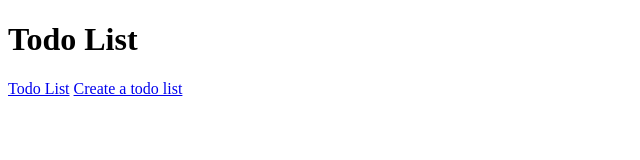
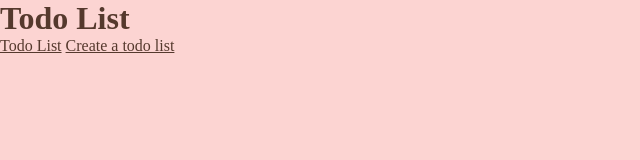
Before and after one commit to Siljeohlsen/todoapp, a website: page public/index.html in a window 1280 px wide. Shown: the whole page, without its empty margins (0-640 px from the left). Drawn offline with Linux system fonts and the light colour scheme.

Commit message:
lagt inn css i index

```diff
--- a/public/index.html
+++ b/public/index.html
@@ -12,9 +12,21 @@
     <a href="todolist.html">Todo List</a>
     <a href="todolistcreate.html">Create a todo list</a>
 
+
     <script>
 
     </script>
 
+
+    <style>
+
+        * {
+            margin: 0;
+            color: rgb(85, 57, 45);
+            background-color: rgb(252, 212, 210);
+        }
+
+    </style>
+
 </body>
 </html>
```
